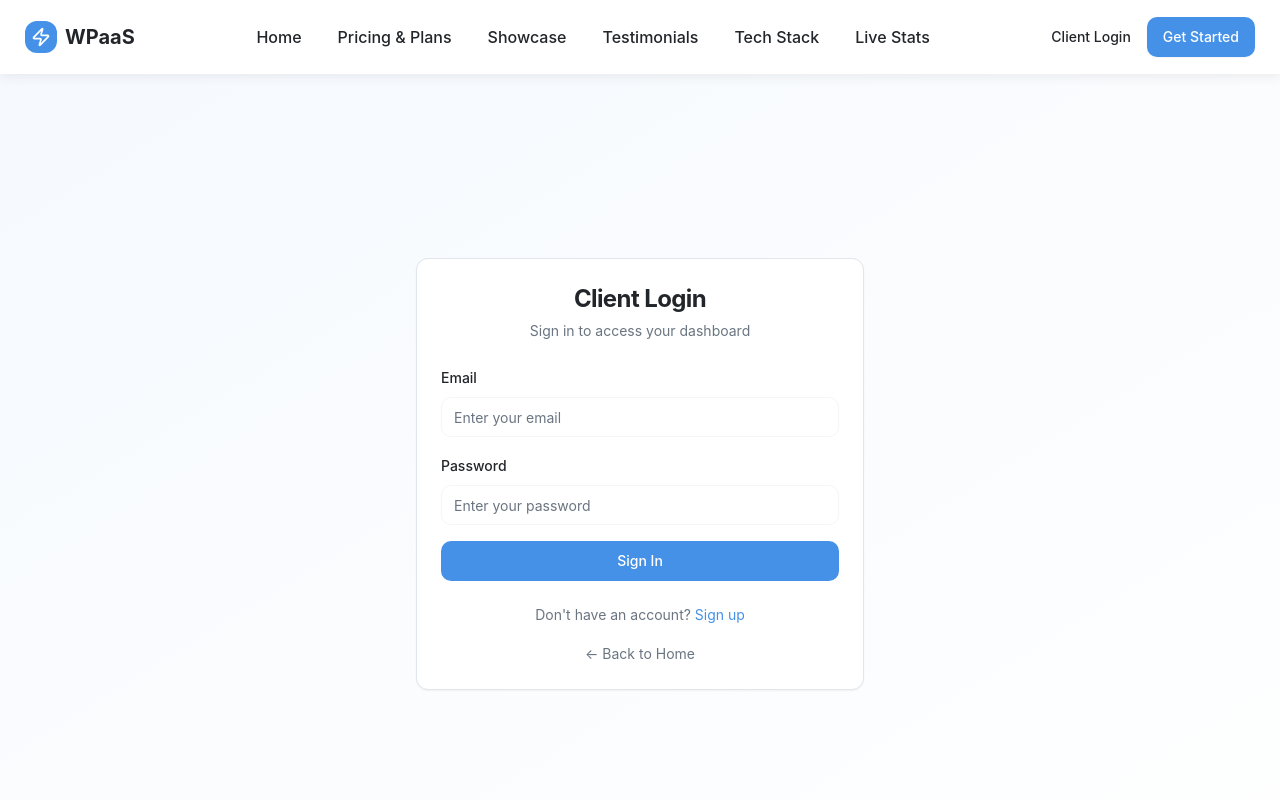
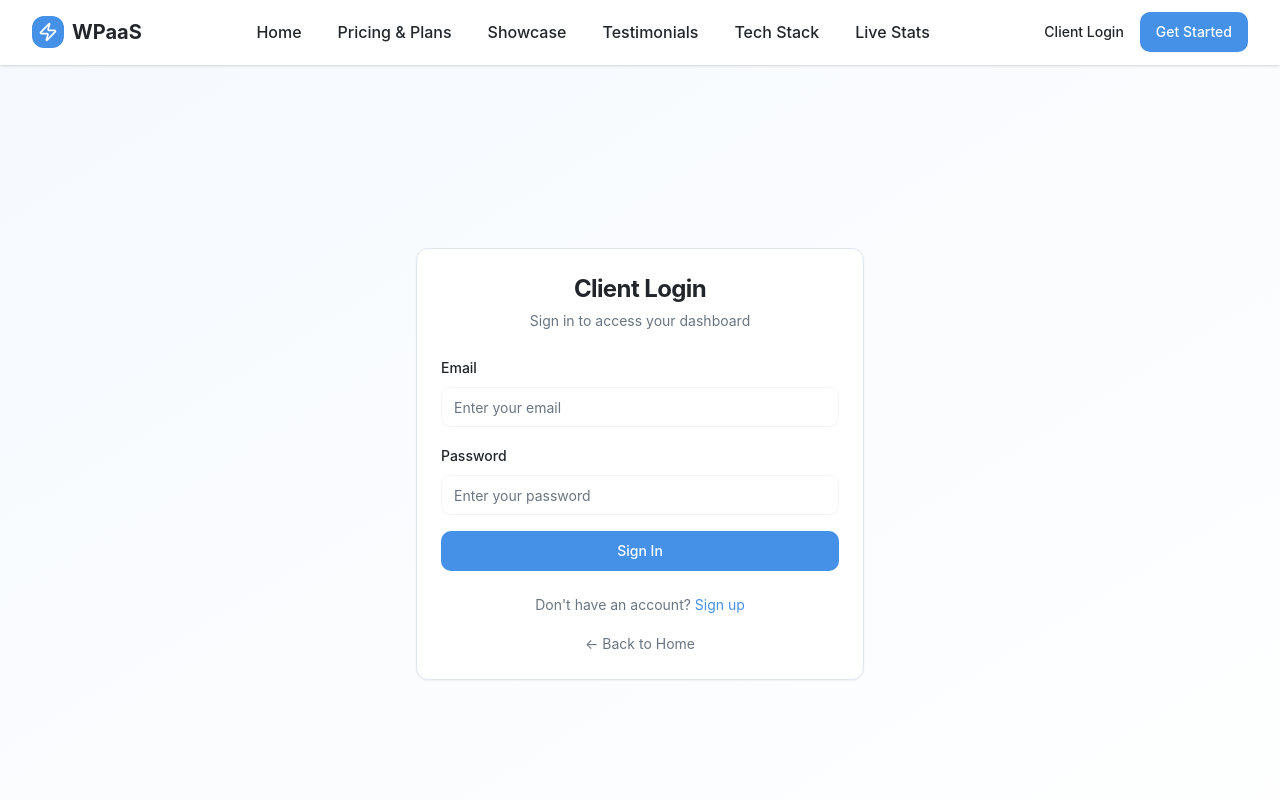
Before and after one commit to ajaylakhimale/presence-as-a-service, a React (Vite) app: page /client-login in a window 1280 px wide. Shown: the top 800 px of the page. Built offline with nearby package versions, Linux system fonts and the light colour scheme.

Commit message:
Fix sticky navbars and glassmorphism
Ensure top navigation bars are sticky and correctly implement glassmorphism across all screen sizes.

```diff
--- a/src/components/layout/Header.tsx
+++ b/src/components/layout/Header.tsx
@@ -25,8 +25,8 @@ const Header = () => {
   };
 
   return (
-    <header className="sticky top-0 z-50 w-full glassmorphism-nav border-b border-white/20">
-      <nav className="mx-auto flex max-w-7xl items-center justify-between px-4 sm:px-6 py-4">
+    <header className="fixed top-0 left-0 right-0 z-50 w-full glassmorphism-nav border-b border-white/10 supports-[backdrop-filter]:bg-background/60">
+      <nav className="mx-auto flex max-w-7xl items-center justify-between px-4 sm:px-6 lg:px-8 h-16">
         {/* Logo */}
         <Link
           to="/"
--- a/src/components/layout/Layout.tsx
+++ b/src/components/layout/Layout.tsx
@@ -14,7 +14,7 @@ const Layout = ({ children, showFooter = true, showMobileTabBar = true }: Layout
     <div className="min-h-screen flex flex-col">
       <Header />
 
-      <main className="flex-1 overflow-x-hidden">
+      <main className="flex-1 overflow-x-hidden pt-16">
         {children}
       </main>
 
--- a/src/index.css
+++ b/src/index.css
@@ -356,13 +356,32 @@ All colors MUST be HSL. Global theme variables for consistent branding.
     box-shadow: 0 2px 8px rgba(0, 0, 0, 0.05);
   }
 
-  /* Navigation-specific glassmorphism */
+  /* Navigation-specific glassmorphism - Apple HIG compliant */
   .glassmorphism-nav {
-    background: rgba(255, 255, 255, 0.7);
-    backdrop-filter: blur(25px);
-    -webkit-backdrop-filter: blur(25px);
-    border: 1px solid rgba(255, 255, 255, 0.2);
-    box-shadow: 0 2px 12px rgba(0, 0, 0, 0.08);
+    background: rgba(255, 255, 255, 0.8);
+    backdrop-filter: blur(20px);
+    -webkit-backdrop-filter: blur(20px);
+    border-bottom: 1px solid rgba(0, 0, 0, 0.05);
+    box-shadow: 0 1px 3px rgba(0, 0, 0, 0.1), 0 1px 2px rgba(0, 0, 0, 0.06);
+    transition: all 0.2s cubic-bezier(0.4, 0, 0.2, 1);
+  }
+
+  @supports (backdrop-filter: blur(20px)) {
+    .glassmorphism-nav {
+      background: rgba(255, 255, 255, 0.72);
+    }
+  }
+
+  .dark .glassmorphism-nav {
+    background: rgba(0, 0, 0, 0.8);
+    border-bottom: 1px solid rgba(255, 255, 255, 0.1);
+    box-shadow: 0 1px 3px rgba(0, 0, 0, 0.3), 0 1px 2px rgba(0, 0, 0, 0.2);
+  }
+
+  @supports (backdrop-filter: blur(20px)) {
+    .dark .glassmorphism-nav {
+      background: rgba(0, 0, 0, 0.72);
+    }
   }
 
   /* Mobile navigation glassmorphism */
```
